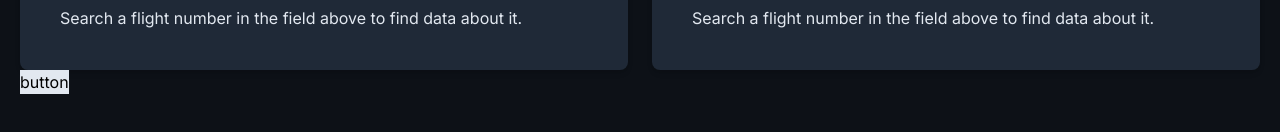
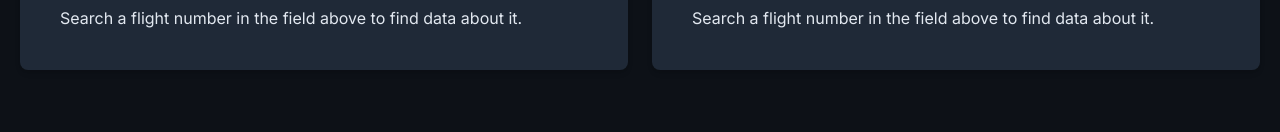
Before and after one commit to amansarosh/alpse, a Next.js app: page /search in a window 1280 px wide. Shown: the part 368-500 px from the top of the page. Built offline with nearby package versions, Linux system fonts and the light colour scheme.

Commit message:
Commented out ATC waypoints example due to access and distribution restrictions

```diff
--- a/src/app/search/page.tsx
+++ b/src/app/search/page.tsx
@@ -1,6 +1,4 @@
 "use client";
-// tooltip
-// color for dep and arr time
 
 import { searchFlight } from "../api/searchApi";
 import { useState } from "react";
@@ -44,8 +42,7 @@ export default function Search() {
                 placeholder="Flight Number (Ex. DAL142; ICAO Format)"
                 className="w-96 bg-gray-700 text-white border border-gray-600 rounded-l-md px-3 py-2 focus:outline-none"
                 required
-                minLength={4}
-                maxLength={7}
+                pattern="^[A-Za-z]{3}\d{1,4}$" // ICAO Format for Flight Number)
               />
               <button
                 type="submit"
@@ -70,11 +67,8 @@ export default function Search() {
             )}
           </div>
         </div>
-
         {/* Search and FI Display */}
-
         {/* Departure Card */}
-
         <div className="grid grid-cols-2 gap-6 mt-5">
           {/* Departing Information */}
           <div className="p-10 border-gray-200 rounded-lg shadow-md bg-gray-800">
@@ -260,16 +254,18 @@ export default function Search() {
             )}
           </div>
         </div>
-        {/* ATC Routing */}
+
+        {/* Unused Code for ATC Routing - Complications with data source and distribution */}
+
+        {/* ATC Routing
         {showData ? (
           <div className="flex flex-col bg-gray-800 p-5 rounded-lg shadow-md gap-6 mt-5">
             <div className="flex">
               <h1 className="text-2xl font-bold text-slate-200">
                 {data.flight_icao} ATC Route
               </h1>
-            </div>
-
-            {/* Waypoints Card */}
+            </div> */}
+        {/* Waypoints Card
             <div className="bg-gray-700 p-3 rounded-md shadow-md">
               <h2 className="text-lg font-semibold text-white mb-3">
                 {data.dep_icao} - {data.arr_icao}
@@ -284,12 +280,7 @@ export default function Search() {
               </div>
             </div>
           </div>
-        ) : null}
-
-        {/* test */}
-        <button className="bg-slate-200" onClick={() => {}}>
-          <h1>button</h1>
-        </button>
+        ) : null} */}
       </div>
     </>
   );
```
